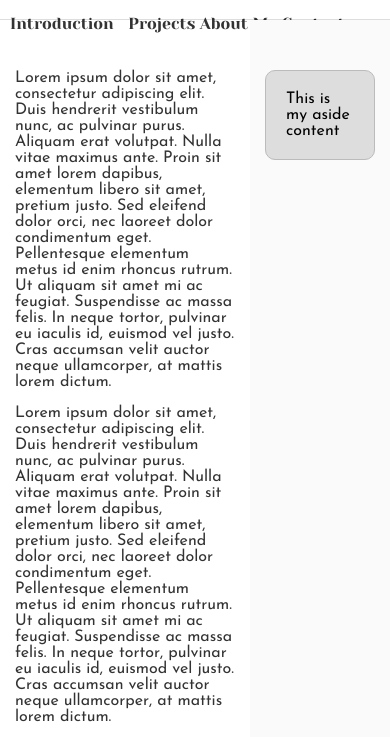
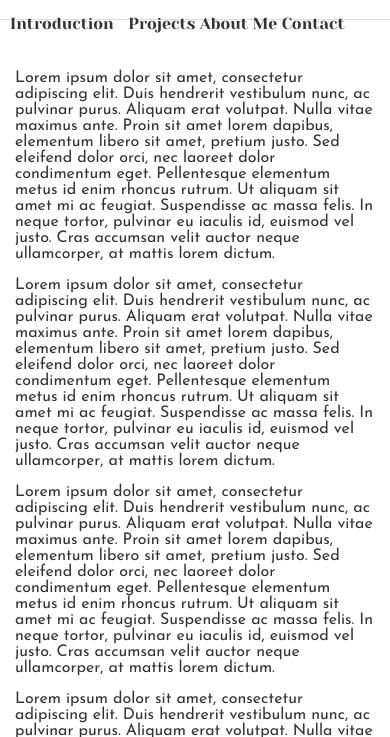
Before and after one commit to donkachii/alx_html_css, a plain HTML site: page html_basic/index.html in a window 390 px wide. Shown: the part 101-838 px from the top of the page. Drawn offline with Linux system fonts and the light colour scheme.

Commit message:
Added responsive css

```diff
--- a/html_basic/index.html
+++ b/html_basic/index.html
@@ -1,11 +1,12 @@
 <!DOCTYPE html>
 <html>
   <head>
+    <meta name="viewport" content="width=device-width, initial-scale=1.0" />
     <title>My Portfolio</title>
     <link href="../css_basic/base.css" rel="stylesheet" />
     <link href="../css_basic/styles.css" rel="stylesheet" />
   </head>
-  <body>
+  <body class="works_on_smartphone">
     <header>
       <!-- Inline, Internal and external  -->
       <h1>This is CSS</h1>
```
